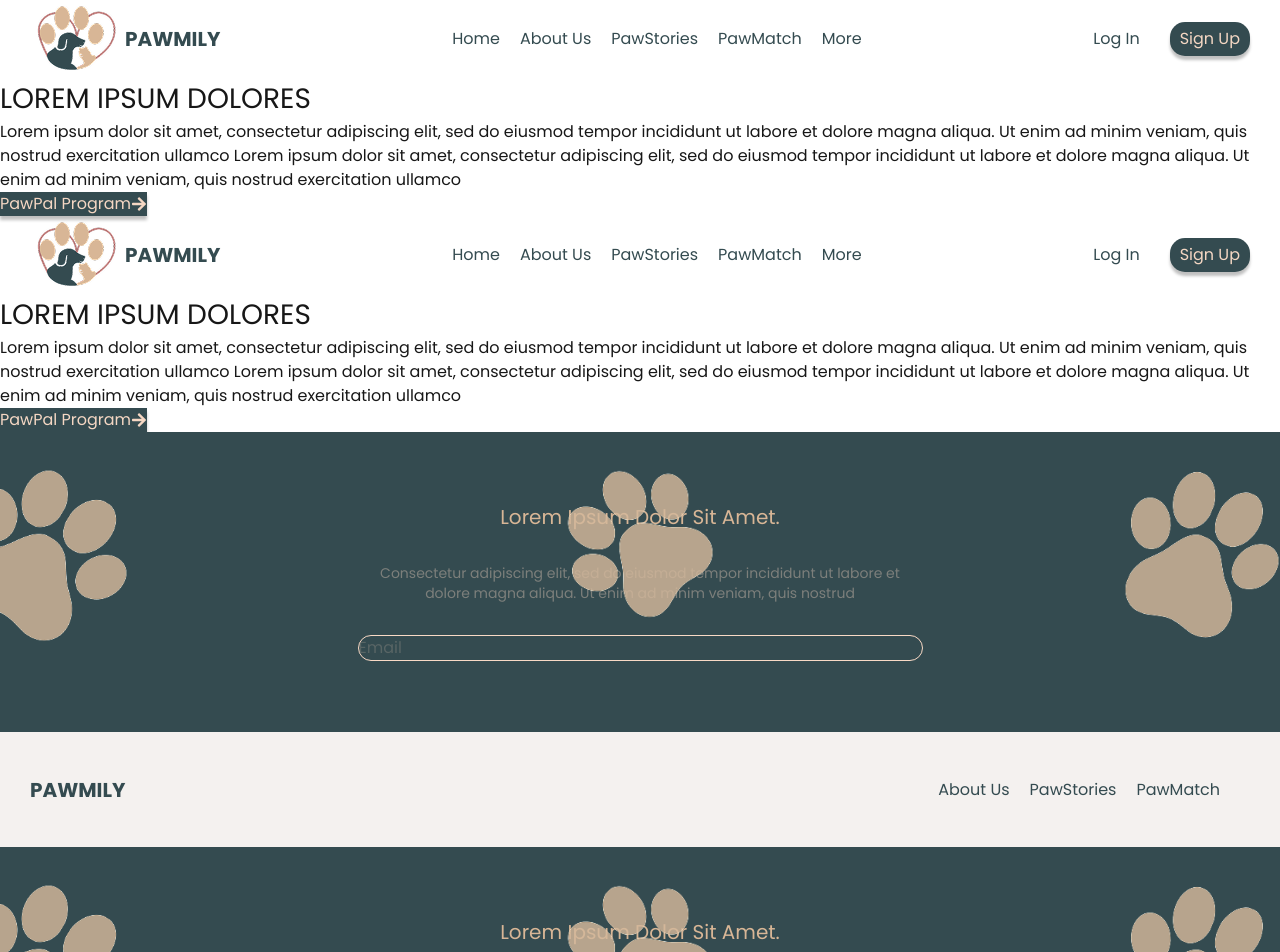
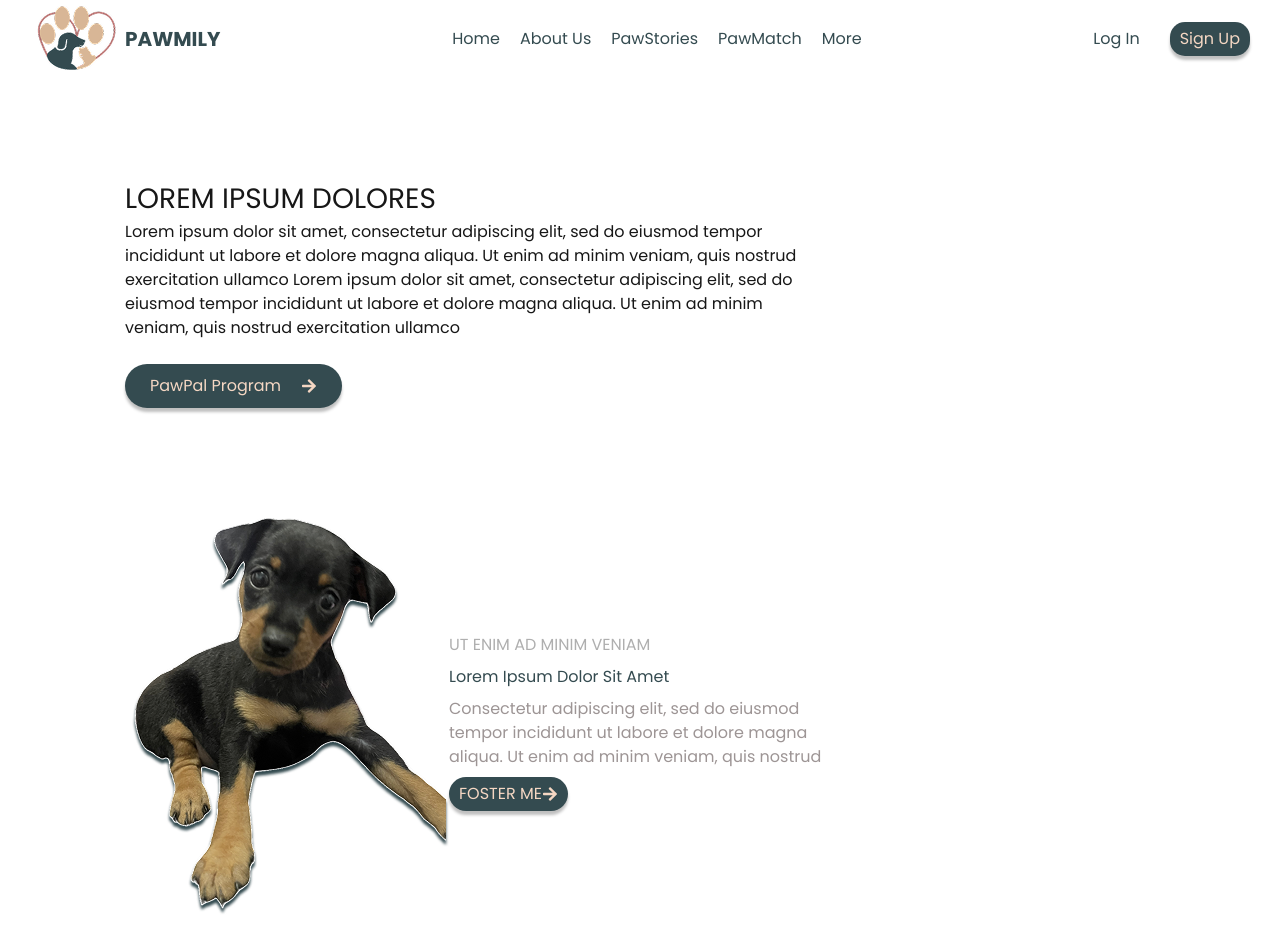
Before and after one commit to francisnicholasramos/pawmily, a Next.js app in the folder my-app/: page /home in a window 1280 px wide. Shown: the top 952 px of the page. Built offline with nearby package versions, Linux system fonts and the light colour scheme.

Commit message:
Tweak content positioning

```diff
--- a/my-app/app/components/LandingContent.tsx
+++ b/my-app/app/components/LandingContent.tsx
@@ -1,11 +1,14 @@
 import React from "react";
+import Image from "next/image";
 import { FaArrowRight } from "react-icons/fa";
-import Button from "./Button";
+import Button from "./Button"; // custom reusable button
+import Puppy from '@/assets/images/puppy.png';
 
 const LandingContent = () => {
   return (
     <div>
-      <div>
+      <div className="flex flex-col mx-[125px] py-[100px] gap-[100px]">
+        <div className="max-w-[700px] mb-[-80]">
           <h2 className="text-[28px]">LOREM IPSUM DOLORES</h2>
 
           <p>
@@ -17,10 +20,26 @@ const LandingContent = () => {
             exercitation ullamco
           </p>
 
-        <Button variant="primary">
+          <br/>
+
+          <Button variant="primary" className="rounded-[75px] py-[10px] px-[25px] gap-[20px]">
             PawPal Program <FaArrowRight />
           </Button>
+        </div>
 
+        <div className="flex items-center max-w-[700px]">
+          <Image src={Puppy} width={700} height={400} alt="puppy" className="object-cover"/>
+
+          <div>
+            <h1 className="text-[#AFAFAF] pb-2">UT ENIM AD MINIM VENIAM</h1>
+            <h2 className="text-[#344B50] font-medium pb-2">Lorem Ipsum Dolor Sit Amet</h2>
+            <p className="text-[#9D9595] pb-2">Consectetur adipiscing elit, sed do eiusmod tempor incididunt ut labore et dolore magna aliqua. Ut enim ad minim veniam, quis nostrud</p>
+
+            <Button variant='primary' className=' rounded-[25px] py-[5px] px-[10px]'>
+              FOSTER ME <FaArrowRight />
+            </Button>
+          </div>
+        </div>
       </div>
     </div>
   );
```
Lines whose indentation alone changed are shown as unchanged.
